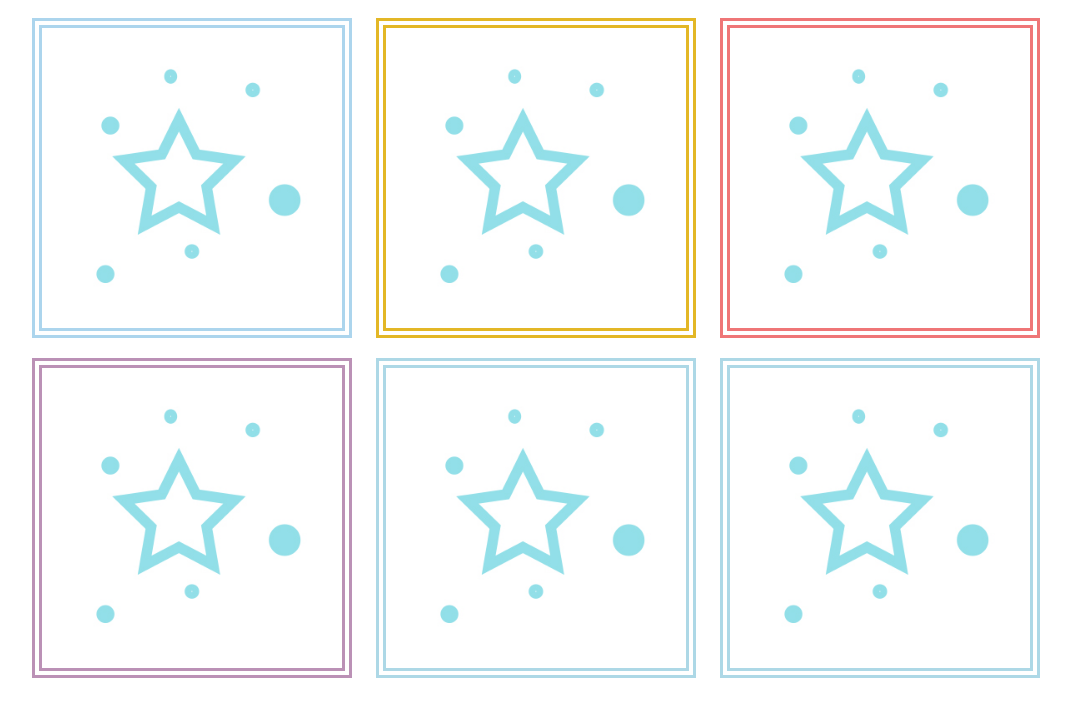
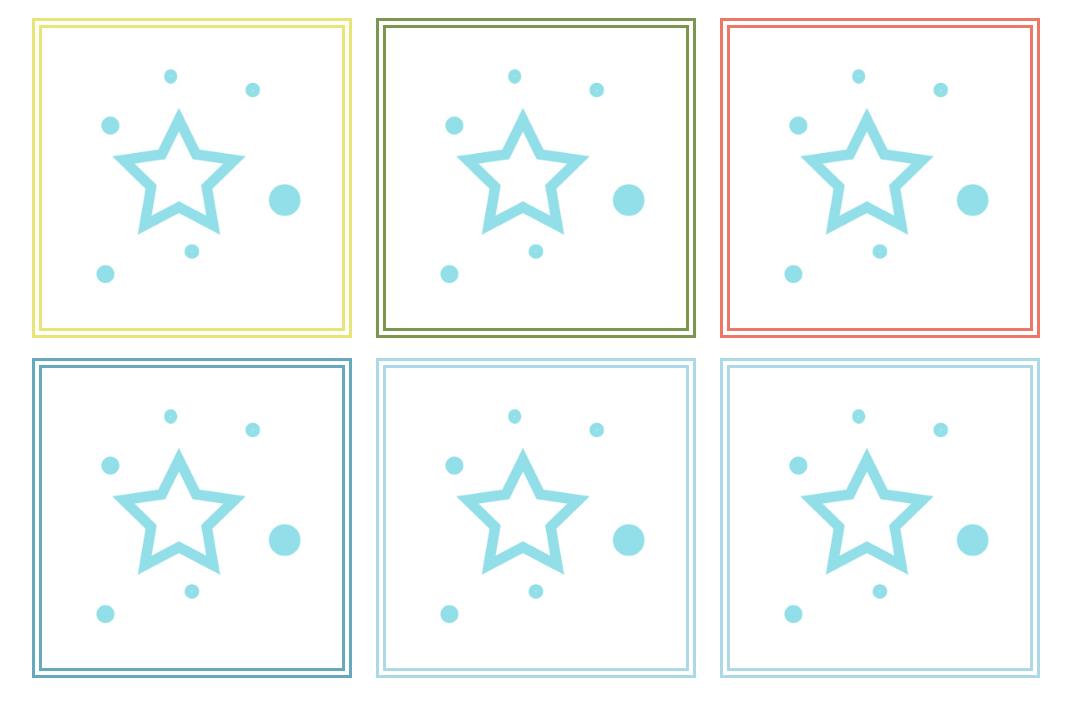
Before and after one commit to actuallysarah/everyLittleTreasure, a plain HTML site: page index.html in a window 1280 px wide. Shown: the whole page, without its empty margins (104-1175 px from the left). Drawn offline with Linux system fonts and the light colour scheme.

Commit message:
Update divStyleSheet.css

```diff
--- a/divStyleSheet.css
+++ b/divStyleSheet.css
@@ -19,19 +19,19 @@ All the squares are styled as a class, and individual colors are assigned with a
 		}
 
 		#action{
-			border-color: #acd5ed;
+			border-color: #e8e574; /*yellow*/
 		}
 
 		#ship{
-			border-color: #ef7677;
+			border-color: #ed7666; /*coral*/
 		}
 
 		#item{
-			border-color: #e3b726;
+			border-color: #7b964d; /*green*/
 		}
 
 		#concept{
-			border-color: #bb91b6;
+			border-color: #64a9bc; /*blue*/
 		}
 
 
```
